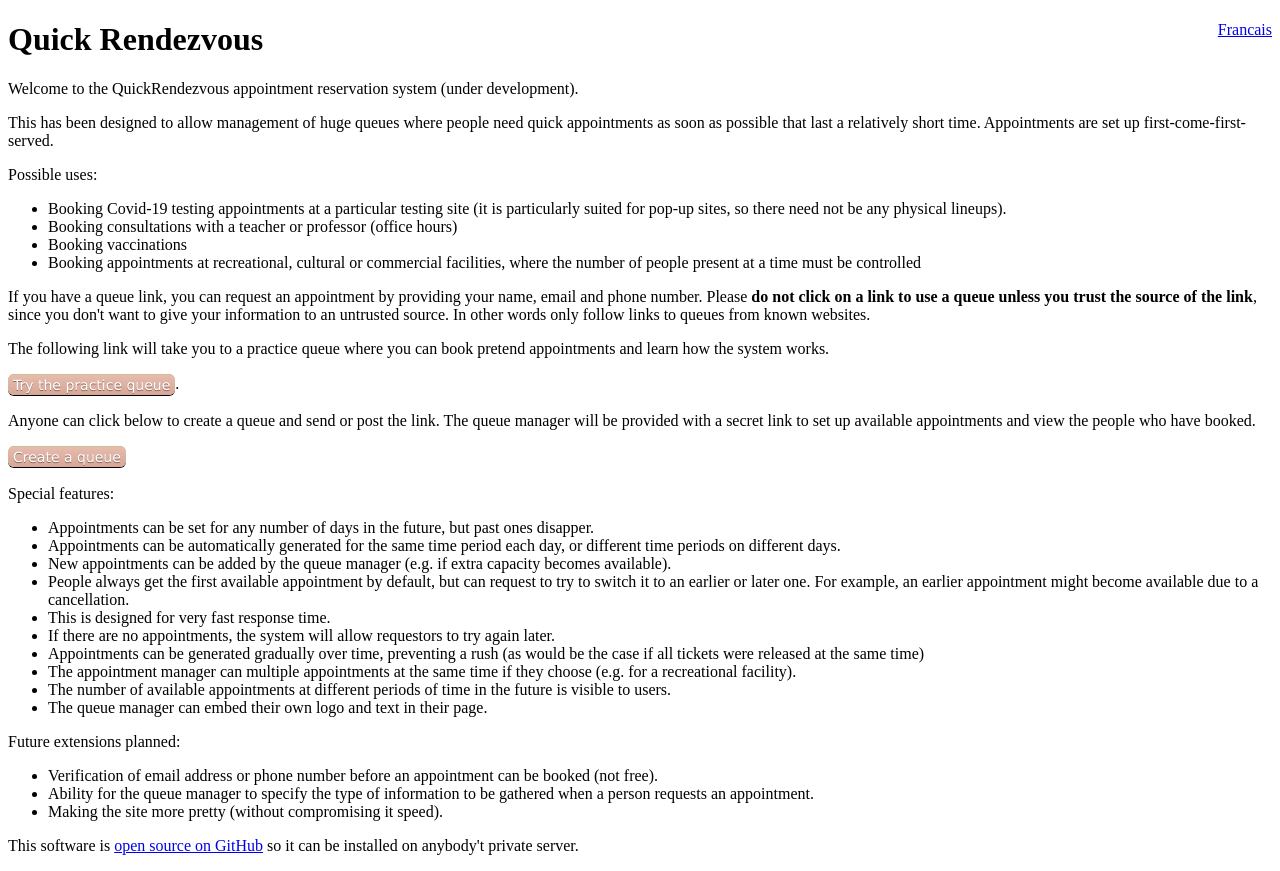
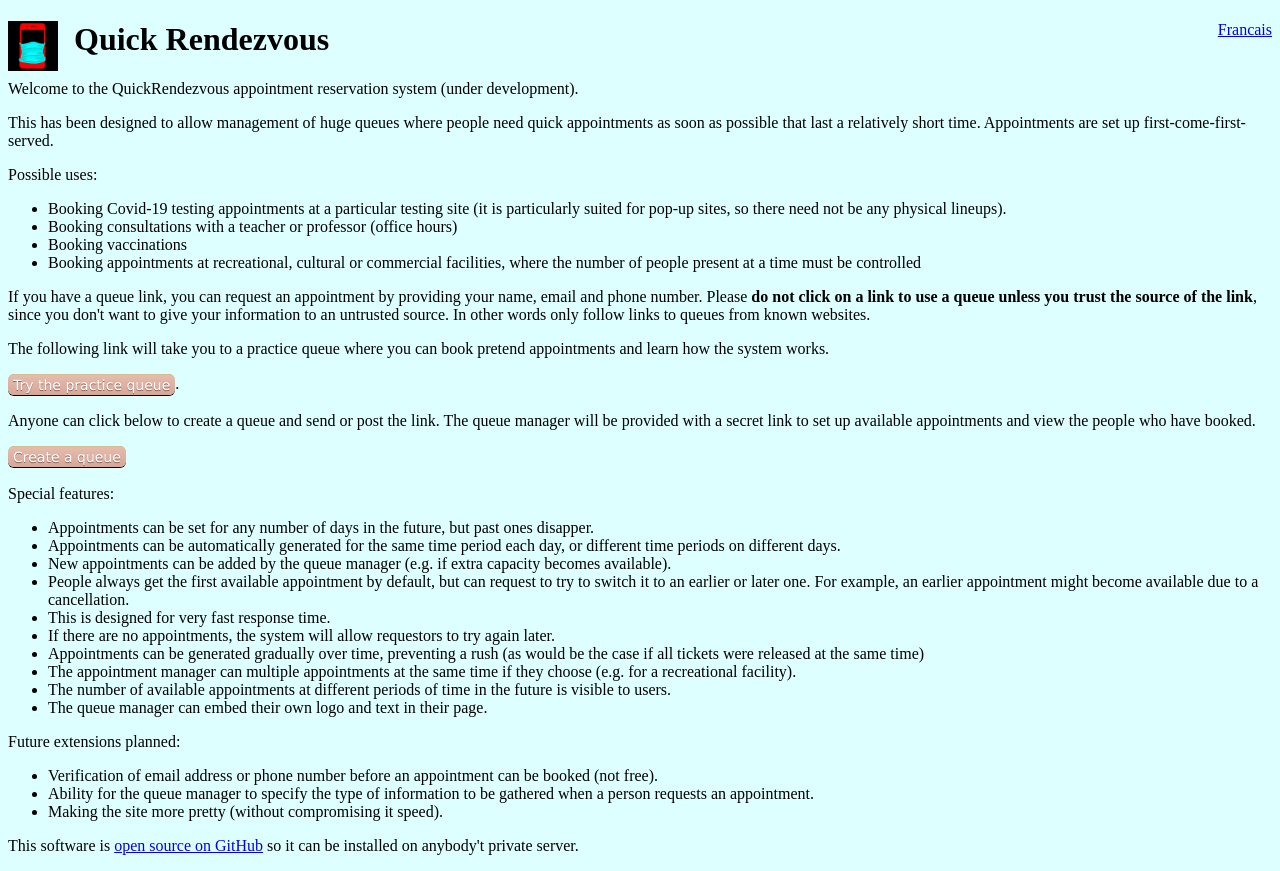
Before and after one commit to TimLethbridge/quickrendezvous, a PHP site: page / in a window 1280 px wide. Run offline with PHP 8.4, Linux system fonts and the light colour scheme.

Commit message:
Adding logo and background colour

```diff
--- a/html/index.php
+++ b/html/index.php
@@ -57,6 +57,10 @@ if(isset($_REQUEST["queuename"])) { ?>
   echo $floatlangblock;
 ?>
 
+  <span style="float: left">
+          <img src="images/quickrendezvouslogosm.png"  height=70 />
+        </span>
+
 <?php
   if (file_exists("queues/".$queuename."/metadata.json")) {
     $queueMetadataJson=file_get_contents("queues/".$queuename."/metadata.json");
--- a/html/rawIntro-fr.html
+++ b/html/rawIntro-fr.html
@@ -1,8 +1,12 @@
+  <span style="float: left">
+          <img src="images/quickrendezvouslogosm.png"  height=50 />
+        </span>
+
   <span style="float: right">
           <a href="?lang=en">English</a>
         </span>
 
-<h1> Rendez-vous rapide </h1>
+<h1> &nbsp; Rendez-vous rapide </h1>
 
 <p> Bienvenue dans le système de réservation de rendez-vous QuickRendezvous </p>
 
--- a/html/rawIntro.html
+++ b/html/rawIntro.html
@@ -1,8 +1,12 @@
+  <span style="float: left">
+          <img src="images/quickrendezvouslogosm.png"  height=50 />
+        </span>
+
   <span style="float: right">
           <a href="?lang=fr">Francais</a>
         </span>
 
-<h1>Quick Rendezvous</h1>
+<h1> &nbsp; Quick Rendezvous</h1>
 
 <p>Welcome to the QuickRendezvous appointment reservation system (under development).</p>
 
--- a/html/scripts/mainstyles.css
+++ b/html/scripts/mainstyles.css
@@ -29,3 +29,6 @@
 .active {
   background: #C98C7D;
 }
+body {
+  background-color: #DEFFFF;
+}
```
Also changed, not shown: html/images/quickrendezvouslogo.png (added), html/images/quickrendezvouslogosm.png (added).
